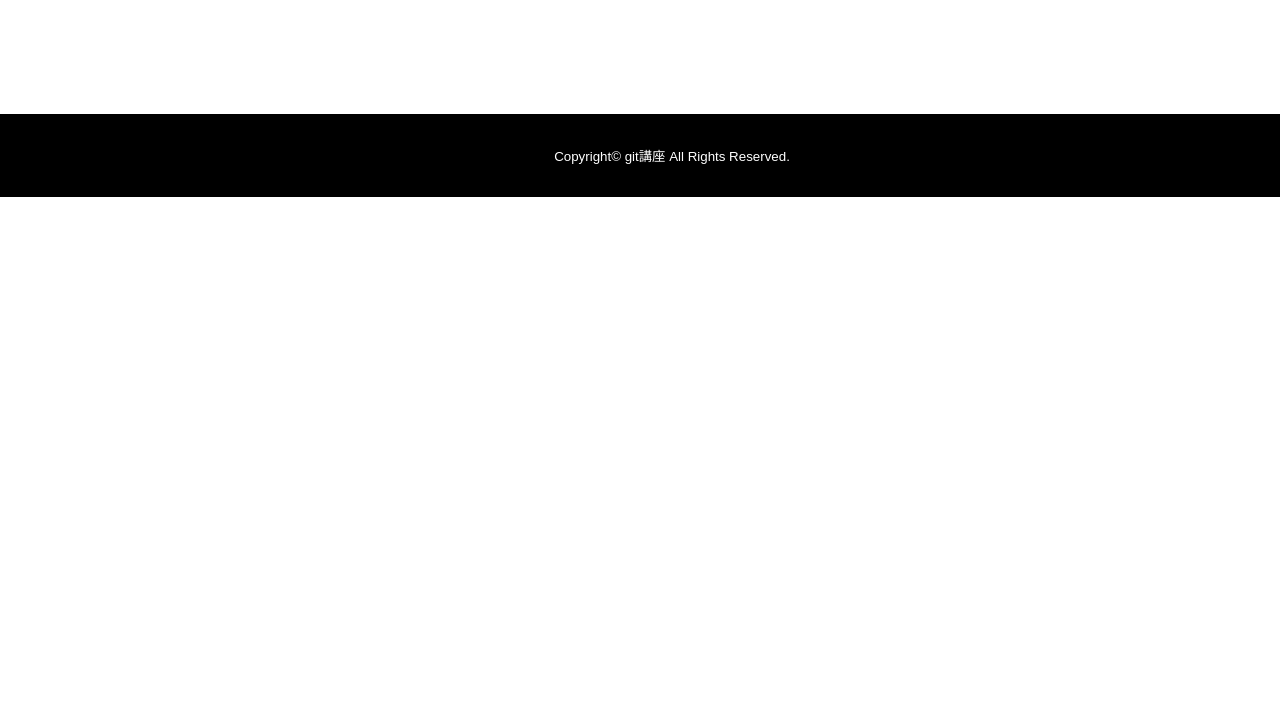
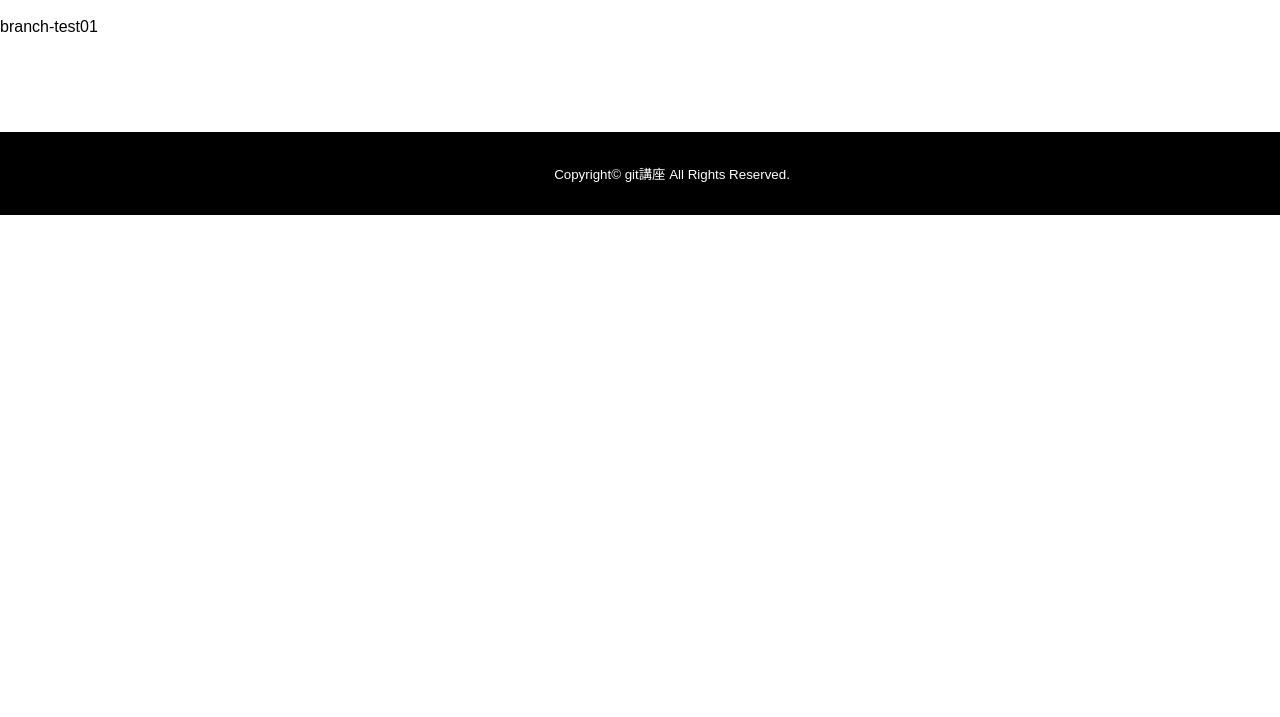
Before and after one commit to KokiNakano7/test0218, a plain HTML site: page index.html in a window 1280 px wide. Shown: the part 83-800 px from the top of the page. Drawn offline with Linux system fonts and the light colour scheme.

Commit message:
branch-test01

```diff
--- a/index.html
+++ b/index.html
@@ -17,7 +17,7 @@
         </header>
 
         <main>
-
+            <p>branch-test01</p>
         </main>
 
         <footer>
```
